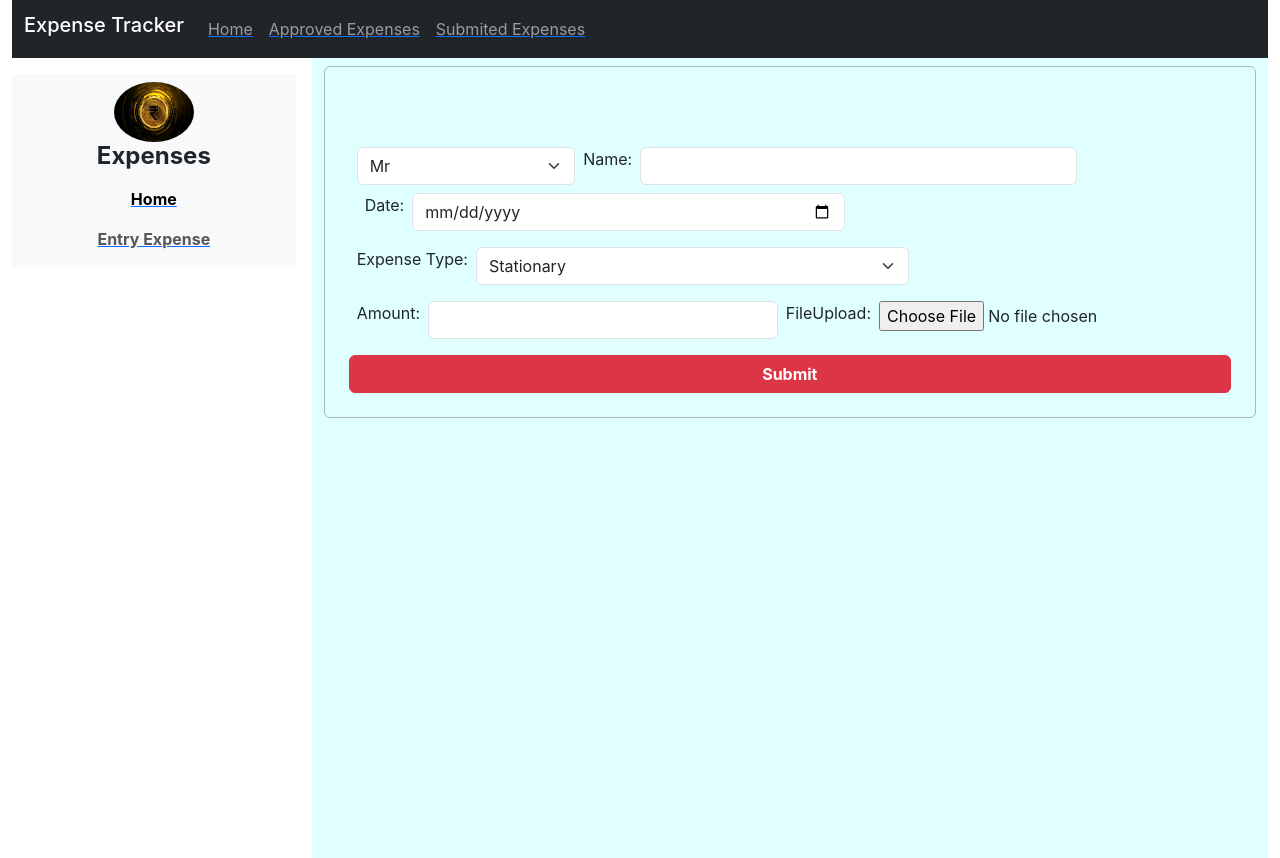
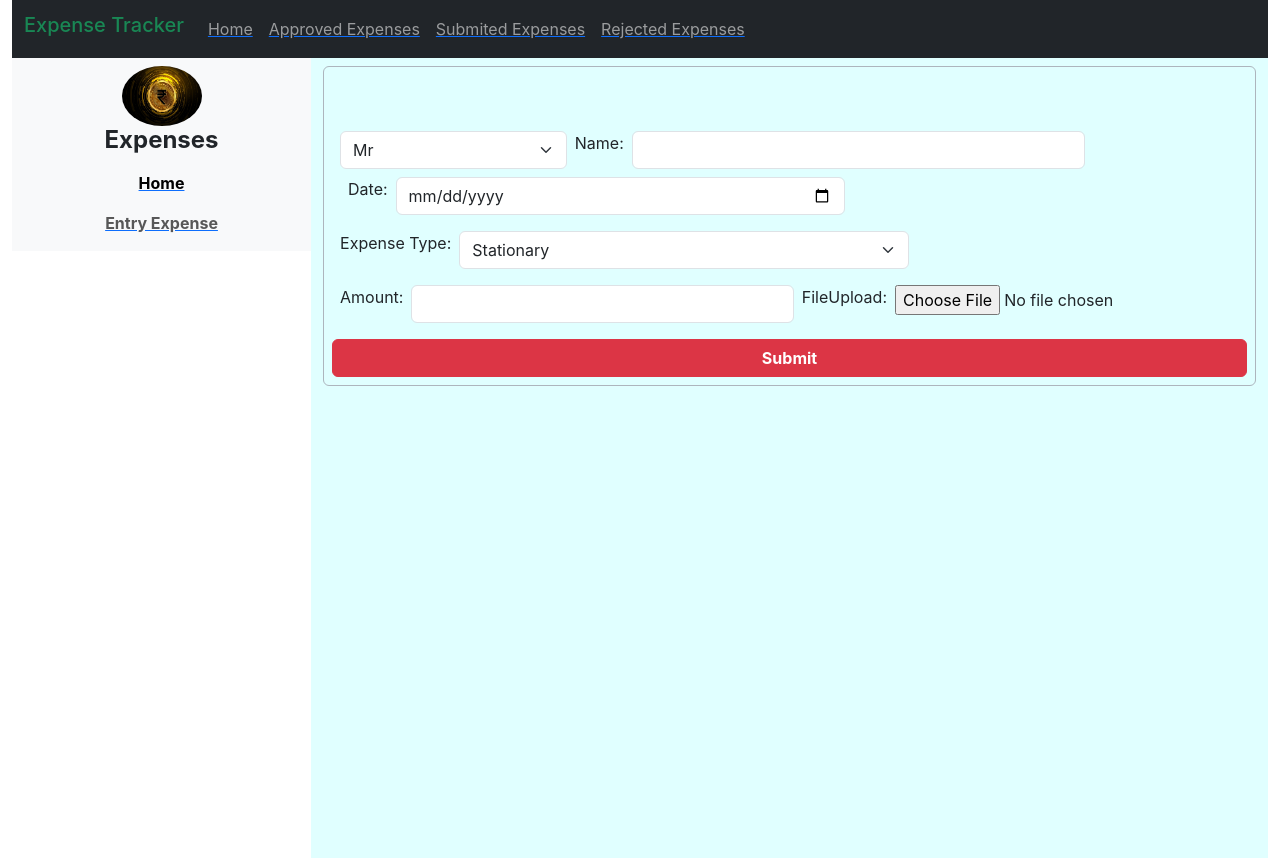
Before and after one commit to Praveenchandra1995/expensetracker, a React (Create React App) app in the folder expensetracker/: page /expenseentry in a window 1280 px wide. Built offline with nearby package versions, Linux system fonts and the light colour scheme.

Commit message:
changes made

```diff
--- a/expensetracker/src/Components/Approveexpense.js
+++ b/expensetracker/src/Components/Approveexpense.js
@@ -1,45 +1,27 @@
 import React, { useState } from 'react';
-import { useSelector } from 'react-redux';
+import { useSelector, useDispatch } from 'react-redux';
 import ApprovalAuthority from './Data/data';
-import { useDispatch } from 'react-redux';
 
 function Approveexpense(info) {
-  const dispatch=useDispatch();
-  // debugger;
-  const handleApprove=(expense)=>{
-    dispatch({type:"Approve_Exp",payload: expense})
+  const dispatch = useDispatch();
+  const [showModal, setShowModal] = useState(false);
+  const expensesoftypes = useSelector((state) => state.form.expenses);
 
-  }
-
-  const expensesoftypes = useSelector((state) => state.form.expenses);
-  console.log(expensesoftypes);
-
-  const [showModal, setShowModal] = useState(false);
-
-
-
+  const handleApprove = (expense) => {
+    dispatch({ type: "Approve_Exp", payload: expense });
+  };
 
   const Approveexpenselevel = (id) => {
     const manager = ApprovalAuthority.find((data) => data.Designation === 'Manager');
     if (manager) {
       setShowModal(true);
     }
-  }
-// const ApproveByManager=()=>{
-//   const Manager=ApprovalAuthority.filter((data)=>data.Designation==="Manager");
-//   if(Manager){
-//     <div className='alert alert-primary alert-dismissible' role='alert'>
-//       <h5>Download the file and compare the detailes with approve expense detailes</h5>
-//     </div>
-//   }
-// }
+  };
 
   return (
-    <div className='container-fluid '>
-
-      {  expensesoftypes.map((info) => (
-        <table className='table'>
-          <thead className='text-center'>
+    <div className='container-fluid'>
+      <table className='table w-100 h-100'>
+        <thead className='table-info text-secondary'>
           <tr>
             <th>Name:</th>
             <th>ExpenseType:</th>
@@ -47,12 +29,12 @@ function Approveexpense(info) {
             <th>Amount:</th>
             <th>File</th>
             <th>Approval</th>
-              {/* <th>Reject</th> */}
             <th>Status</th>
           </tr>
         </thead>
         <tbody>
-            <tr>
+          {expensesoftypes.map((info) => (
+            <tr key={info.id}>
               <td>{info.name}</td>
               <td>{info.expenseType}</td>
               <td>{info.date}</td>
@@ -69,14 +51,11 @@ function Approveexpense(info) {
               <td>
                 <span className='btn btn-dark rounded rounded-1 rounded-end fw-bold bg-primary' onClick={Approveexpenselevel}>Approval</span>
               </td>
-              <td>
-                {/* <span className='btn btn-dark rounded rounded-1 rounded-end fw-bold bg-primary'>Reject</span> */}
-              </td>
-              <td>{info.status} </td>
+              <td>{info.status}</td>
             </tr>
+          ))}
         </tbody>
       </table>
-      ))}
 
       {showModal && (
         <div className='modal fade show' style={{ display: 'block' }}>
@@ -98,14 +77,9 @@ function Approveexpense(info) {
                   )
                 )}
               </div>
-
               <div className='modal-footer'>
-                {/* {expensesoftypes.map((data,index)=>(
-                  <> */}
- <button className='btn btn-success' onClick={()=>handleApprove()}>Confirm</button>
- <button className='btn btn-success' >Reject</button>
- {/* </>
-                ))} */}
+                <button className='btn btn-success' onClick={() => handleApprove()}>Confirm</button>
+                <button className='btn btn-success'>Reject</button>
               </div>
             </div>
           </div>
--- a/expensetracker/src/Components/Form.js
+++ b/expensetracker/src/Components/Form.js
@@ -51,7 +51,7 @@ function Form() {
     <div className="container-fluid">
       <form onSubmit={handleSubmit}>
 
-        <div className="w-100 h-auto p-3 border border-1 border-dark-subtle mt-2 d-flex flex-column justify-content-between p-4 rounded rounded-2 ">
+        <div className="w-100 h-auto border border-1 border-dark-subtle mt-2 d-flex flex-column justify-content-between p-2 rounded rounded-2 ">
         <h5 className="text text-primary fw-bold p-4">{alert}</h5>
 
           <div className="d-flex flex-row ms-2">
--- a/expensetracker/src/Components/Header.js
+++ b/expensetracker/src/Components/Header.js
@@ -2,7 +2,7 @@ import { Link } from "react-router-dom";
 const Header = () => {
   return (
     <div className="container-fluid">
-      <nav class="navbar navbar-expand-lg bg-dark navbar-dark">
+      <nav class="navbar navbar-expand-lg bg-dark navbar-dark w-100">
         <div class="container-fluid">
           <button
             data-bs-toggle="collapse"
@@ -11,8 +11,8 @@ const Header = () => {
           >
             <span class="navbar-toggler-icon"></span>
           </button>
-          <h2 class="navbar-brand">Expense Tracker</h2>
-          <div class="navbar-collapse collapse" id="navbars">
+          <h2 class="navbar-brand text-success">Expense Tracker</h2>
+          <div class="navbar-collapse collapse text-success" id="navbars">
             <ul class="navbar-nav me-auto">
               <Link to="/home">
               <li class="nav-item">
@@ -35,6 +35,13 @@ const Header = () => {
                 </a>
               </li>
               </Link>
+              <Link to="/rejectedexpense">
+              <li class="nav-item">
+                <a class="nav-link" href=" ">
+                  Rejected Expenses
+                </a>
+              </li>
+              </Link>
             </ul>
           </div>
         </div>
--- a/expensetracker/src/Components/Mainpage.js
+++ b/expensetracker/src/Components/Mainpage.js
@@ -4,11 +4,12 @@ import Home from "../Components/home";
 import Approveexpense from "./Approveexpense";
 import SubmitedExpense from "./SubmitedExpense";
 import Form from "./Form";
+import RejectedExpense from "./RejectedExpense";
 
 function Mainpage() {
   return (
     <div className="container-fluid" id="mainpage">
-    <div className=" sidebar pe-3 pt-3 h-100 w-25 " id="sidebar">
+    <div className="sidebar w-25 " id="sidebar">
       <nav class="navbar navbar-expand-lg bg-body-tertiary ">
         <div class="container-fluid d-flex flex-column">
 <img src="/Images/expense.png" width="80px" height="60px" alt="img" className="rounded rounded-1 rounded-circle"/>
@@ -39,6 +40,7 @@ function Mainpage() {
       <Route path="/expenseentry" element={<Form/>}/>
       <Route path="/approveexpense" element={<Approveexpense/>}/>
       <Route path="/submitexpense" element={<SubmitedExpense/>}/>
+      <Route path="/rejectedexpense" element={<RejectedExpense/>}/>
       </Routes>
     </div>
   </div>
--- /dev/null
+++ b/expensetracker/src/Components/RejectedExpense.js
@@ -0,0 +1,11 @@
+import React from 'react'
+
+function RejectedExpense() {
+  return (
+    <div>
+      <h5>hello</h5>
+    </div>
+  )
+}
+
+export default RejectedExpense;
```
Lines whose indentation alone changed are shown as unchanged.
